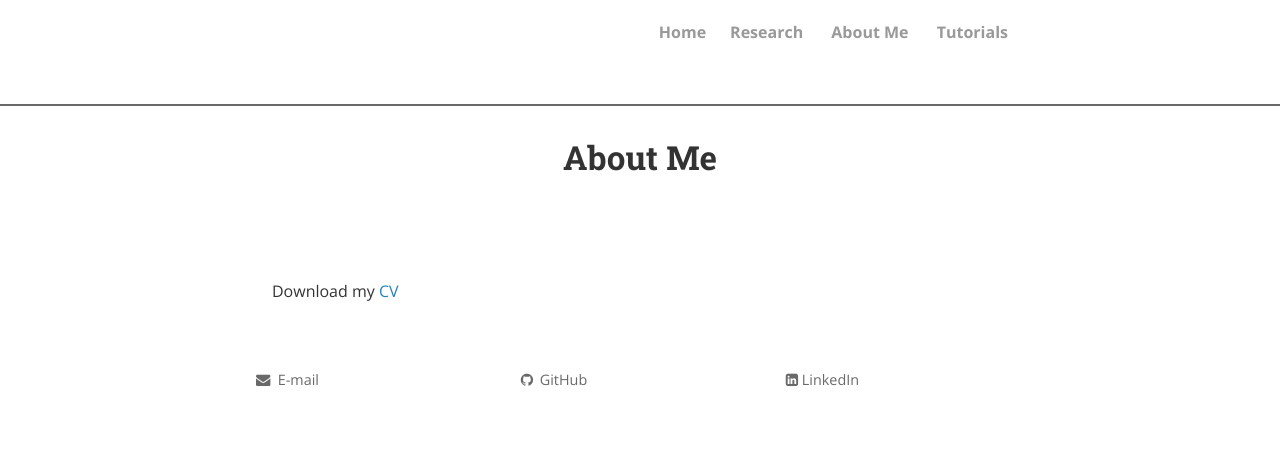
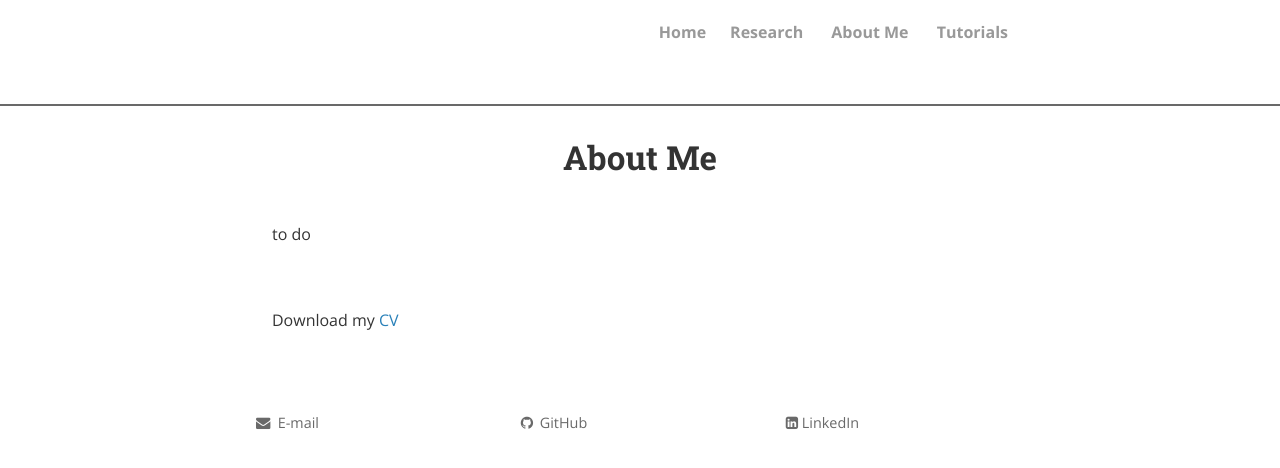
Before and after one commit to Yunga-Wu/Yunga-Wu.github.io, a Jekyll site: the page built from about.md, in a window 1280 px wide. Shown: the top 468 px of the page. Built offline with Jekyll 4.4.1, drawn with Linux system fonts in a browser that asks for light colours; nearby versions of some CDN libraries; comment, search, counter and statistics services are not loaded; a style sheet for code colours, icons or effects is not loaded.

Commit message:
Update about.md

```diff
--- a/about.md
+++ b/about.md
@@ -3,7 +3,7 @@ layout: page
 title: About Me
 permalink: /about/
 ---
-<to do>
+to do
 <br>
 <br>
 Download my <a href="https://www.dropbox.com/s/jf0iw8ifrwy6zip/wuyunga.pdf?dl=0" download="wuyunga">CV</a><br>
```
